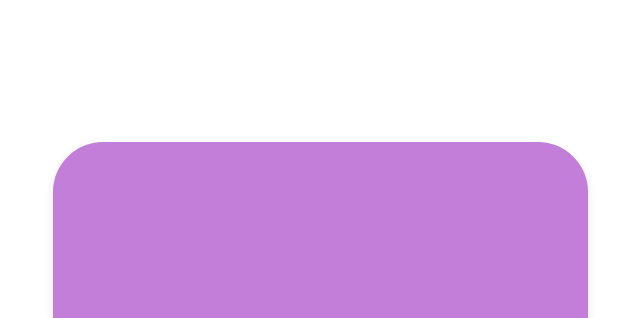
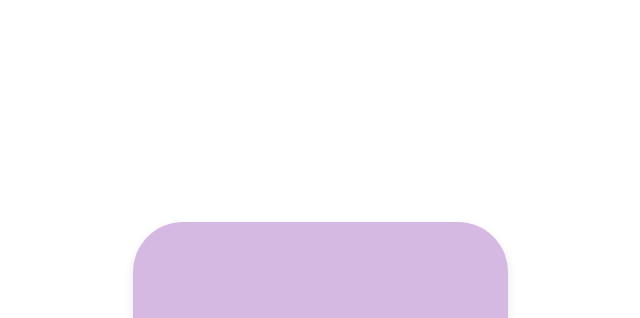
Before and after one commit to A01285958/DesarrolloWeb, a plain HTML site: page login.html in a window 1280 px wide. Shown: the top 318 px of the page, without its empty margins (320-960 px from the left). Drawn offline with Linux system fonts and the light colour scheme.

Commit message:
Comentarios

```diff
--- a/login.css
+++ b/login.css
@@ -1,3 +1,4 @@
+/* Alinear el contenedor completo al centro */
 body {
     display:flex;
     align-items: center;
@@ -5,14 +6,17 @@ body {
     height: 100vh;
     text-align: center;
 }
+
+/* Darle estilo al contenedor del forms */
 .form-signin {
     max-width: 350px;
-    padding: 10rem;
-    background: #c27ed8;
+    padding: 5rem;
+    background: #d6b9e2;
     border-radius: 50px;
     box-shadow: 0 4px 10px rgba(0, 0, 0, 0.1);
   }
 
+/* Estilo de como se ven los campos de texto de username y passowrd */
 .form-signin input[type="username"] {
     font-size: medium;
     margin-bottom: -1px;
```
Also changed, not shown: home.html (+1 -0 lines), login.html (+5 -0 lines).
